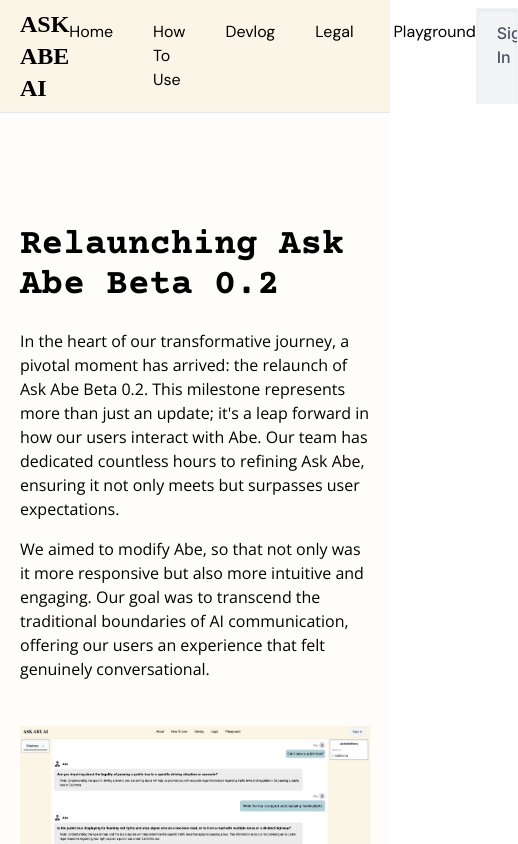
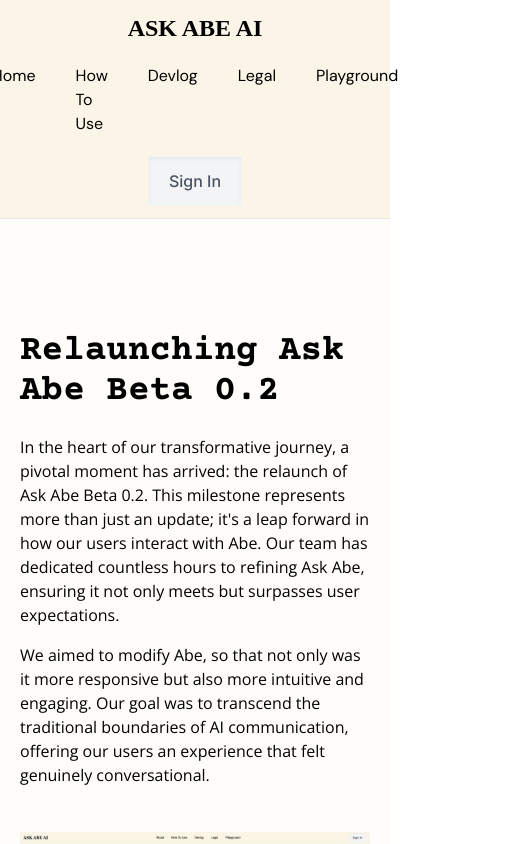
Before and after one commit to AskAbeAI/ask-abe-beta, a Next.js app: page /devlogblog in a window 390 px wide. Shown: the top 844 px of the page, 518 px wide, since content can reach past the window. Built offline with nearby package versions, Linux system fonts and the light colour scheme; a web font is replaced by a local one.

Commit message:
nav-bar mobile fix

```diff
--- a/src/components/navBar.tsx
+++ b/src/components/navBar.tsx
@@ -4,9 +4,10 @@
 
 const NavBar: React.FC = () => {
   return (
-    <header className="justify-center items-center bg-[#FAF5E6] flex flex-col px-5 border-b border-solid">
-      <nav className="justify-between items-stretch flex w-full my-2">
-        <div className="flex items-center font-imfell font-bold text-2xl">ASK ABE AI</div>
+
+      <nav className="justify-center items-center bg-[#FAF5E6] flex flex-col px-3  border-b border-solid">
+      <div className="justify-between items-stretch flex w-full max-w-full gap-5 my-3 max-md:max-w-full max-md:flex-wrap max-md:justify-center">
+        <div className="flex justify-left items-center font-imfell font-bold text-2xl">ASK ABE AI</div>
         <ul className="items-stretch self-center flex justify-between gap-10 my-auto">
           <li className="text-black text-base font-dmsans leading-6">
             <Link href="/" aria-label="Link One">
@@ -43,14 +44,16 @@
           <span className="absolute inset-0 w-full h-full duration-300 delay-300 bg-gray-900 opacity-0 group-hover:opacity-100"></span>
           <span className="relative transition-colors duration-300 delay-200 group-hover:text-white ease">Sign In</span>
         </Link>
+
         {/* <button
           className="text-white text-base leading-6 whitespace-nowrap justify-center items-stretch border bg-zinc-500 rounded-full px-5 py-2 border-solid border-black"
           type="button"
         >
           Sign In
         </button> */}
+        </div>
       </nav>
-    </header>
+
   );
 }
 
```
